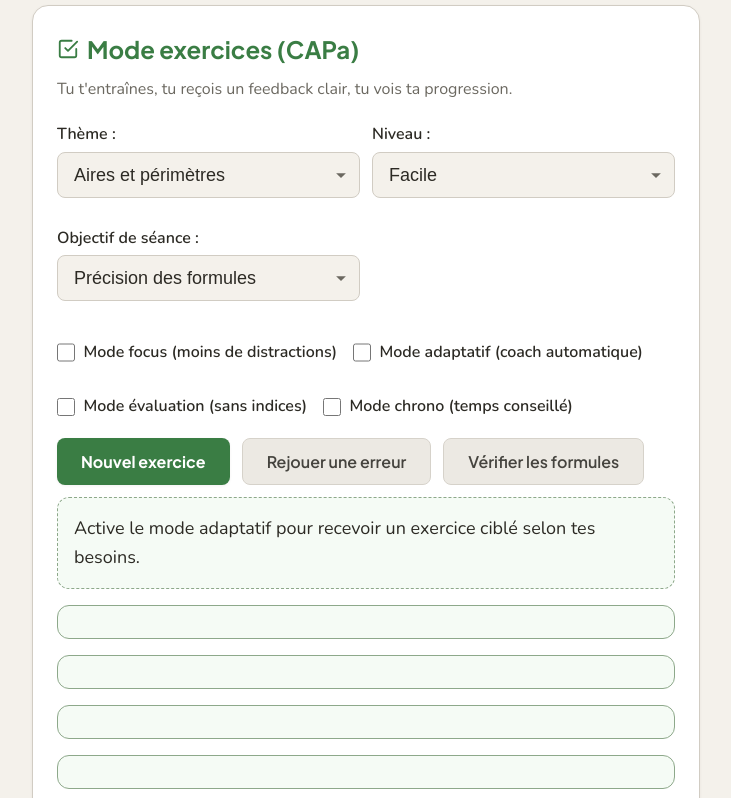
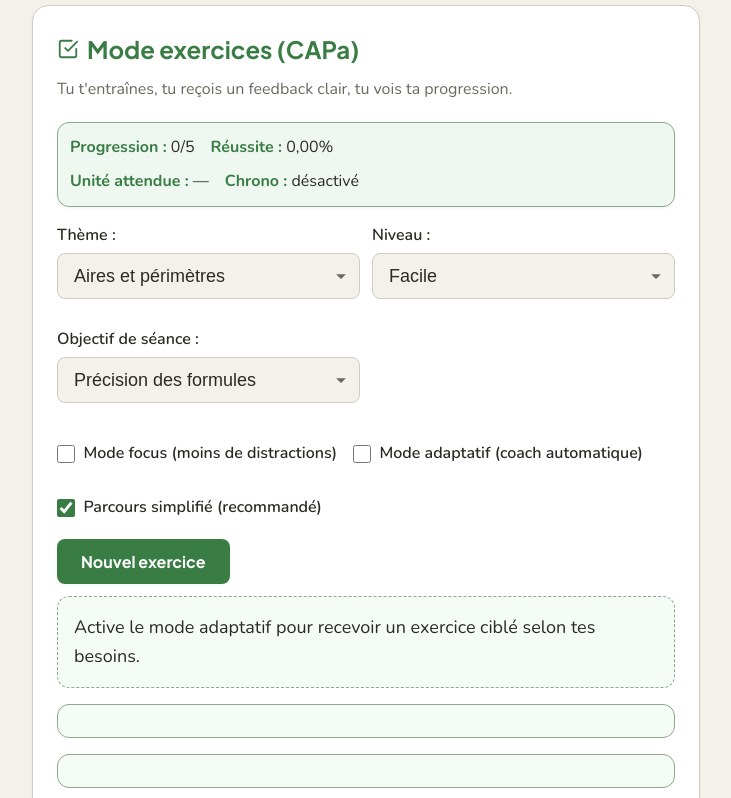
Before and after one commit to Oumar-GAYE-EDB/maths-paysager, a plain HTML site: page index.html in a window 1280 px wide. Shown: the part 1720-2518 px from the top of the page, without its empty margins (274-1005 px from the left). Drawn offline with nearby package versions, Linux system fonts and the light colour scheme.

Commit message:
Améliore le mode exercices avec parcours simplifié et ruban de session

```diff
--- a/app.js
+++ b/app.js
@@ -10,6 +10,7 @@ const PI = Math.PI; // ≈ 3.14159265...
 const CLE_HISTORIQUE = "maths-paysager-historique";
 const CLE_PROGRESS = "maths-paysager-progression";
 const CLE_REMEDIATION = "maths-paysager-remediation";
+const CLE_MODE_PARCOURS_SIMPLE = "maths-paysager-parcours-simple";
 const MAX_HISTORIQUE = 20;
 const sessionStats = { essais: 0, reussites: 0 };
 let chronoInterval = null;
@@ -50,7 +51,9 @@ document.addEventListener("DOMContentLoaded", function () {
   const modeFocus = document.getElementById("mode-focus");
   const modeEvaluation = document.getElementById("mode-evaluation");
   const modeChrono = document.getElementById("mode-chrono");
+  const modeParcoursSimple = document.getElementById("mode-parcours-simple");
   const enonceExercice = document.getElementById("exercice-enonce");
+  const rubanSessionExercice = document.getElementById("ruban-session-exercice");
   const recommandationExercice = document.getElementById("recommandation-exercice");
   const coachEtapes = document.getElementById("coach-etapes");
   const objectifSession = document.getElementById("objectif-session");
@@ -151,7 +154,9 @@ document.addEventListener("DOMContentLoaded", function () {
     modeAdaptatif: modeAdaptatif,
     modeEvaluation: modeEvaluation,
     modeChrono: modeChrono,
+    modeParcoursSimple: modeParcoursSimple,
     enonceExercice: enonceExercice,
+    rubanSessionExercice: rubanSessionExercice,
     recommandationExercice: recommandationExercice,
     coachEtapes: coachEtapes,
     objectifSession: objectifSession,
@@ -348,9 +353,11 @@ function mettreAJourIconeTheme(bouton, theme) {
 function initialiserModeExercices(ui) {
   if (!ui || !ui.btnGenererExercice) return;
 
+  initialiserParcoursSimplifie(ui);
   mettreAJourProgressionSession(ui.sessionProgression);
   mettreAJourDiagnosticPedagogique(ui.diagnosticExercice, ui.planRevision);
   mettreAJourChronometre(ui);
+  mettreAJourRubanSession(ui);
   if (ui.testsFormulesResultat) {
     ui.testsFormulesResultat.innerHTML = "Conseil fiabilité : lance « Vérifier les formules » avant une évaluation.";
   }
@@ -371,6 +378,8 @@ function initialiserModeExercices(ui) {
     mettreAJourUniteAttendue(ui.uniteAttendue, exerciceActuel);
     appliquerModeEvaluation(ui.modeEvaluation, ui.btnIndice1, ui.btnIndice2, ui.btnMethode, ui.feedbackExercice);
     demarrerChronoSiActif(ui, exerciceActuel);
+    reinitialiserAidesParcoursSimple(ui);
+    mettreAJourRubanSession(ui);
   });
 
   ui.btnValiderExercice.addEventListener("click", function () {
@@ -488,6 +497,8 @@ function corrigerExercice(ui, passerAuSuivant) {
     if (parcoursCibleActif && !passerAuSuivant) parcoursCibleActif.restant = Math.max(0, parcoursCibleActif.restant - 1);
     afficherHistorique(ui.historiqueExercice);
     mettreAJourDiagnosticPedagogique(ui.diagnosticExercice, ui.planRevision);
+    if (!estCorrect) debloquerAidesParcoursSimple(ui);
+    mettreAJourRubanSession(ui);
     return;
   }
 
@@ -504,6 +515,37 @@ function corrigerExercice(ui, passerAuSuivant) {
   mettreAJourUniteAttendue(ui.uniteAttendue, exerciceActuel);
   afficherPlanRemediation(ui.planRemediation, exerciceActuel, "");
   demarrerChronoSiActif(ui, exerciceActuel);
+  reinitialiserAidesParcoursSimple(ui);
+  mettreAJourRubanSession(ui);
+}
+
+function initialiserParcoursSimplifie(ui) {
+  if (!ui || !ui.modeParcoursSimple) return;
+  const modeEnregistre = localStorage.getItem(CLE_MODE_PARCOURS_SIMPLE);
+  const actif = modeEnregistre === null ? true : modeEnregistre === "1";
+  ui.modeParcoursSimple.checked = actif;
+  appliquerParcoursSimplifie(actif);
+  ui.modeParcoursSimple.addEventListener("change", function () {
+    const actifSelection = !!ui.modeParcoursSimple.checked;
+    appliquerParcoursSimplifie(actifSelection);
+    if (actifSelection) reinitialiserAidesParcoursSimple(ui);
+    localStorage.setItem(CLE_MODE_PARCOURS_SIMPLE, actifSelection ? "1" : "0");
+  });
+}
+
+function appliquerParcoursSimplifie(actif) {
+  document.body.classList.toggle("mode-parcours-simple", !!actif);
+  if (!actif) document.body.classList.remove("mode-parcours-simple-aides");
+}
+
+function debloquerAidesParcoursSimple(ui) {
+  if (!ui || !ui.modeParcoursSimple || !ui.modeParcoursSimple.checked) return;
+  document.body.classList.add("mode-parcours-simple-aides");
+}
+
+function reinitialiserAidesParcoursSimple(ui) {
+  if (!ui || !ui.modeParcoursSimple || !ui.modeParcoursSimple.checked) return;
+  document.body.classList.remove("mode-parcours-simple-aides");
 }
 
 function creerExercice(theme, niveau, meta) {
@@ -1186,6 +1228,26 @@ function mettreAJourProgressionSession(zone) {
     "<small>Objectif conseillé : atteindre 80% avant de passer au niveau supérieur.</small>";
 }
 
+function mettreAJourRubanSession(ui) {
+  if (!ui || !ui.rubanSessionExercice) return;
+  const taux = sessionStats.essais > 0 ? (sessionStats.reussites / sessionStats.essais) * 100 : 0;
+  const progressionTexte = Math.min(sessionStats.essais, 5) + "/5";
+  const unite = exerciceActuel && exerciceActuel.unite ? exerciceActuel.unite : "—";
+  const chronoTexte = ui.modeChrono && ui.modeChrono.checked
+    ? String(Math.floor(Math.max(0, chronoRestant) / 60)).padStart(2, "0") + ":" + String(Math.max(0, chronoRestant) % 60).padStart(2, "0")
+    : "désactivé";
+
+  ui.rubanSessionExercice.innerHTML =
+    '<div class="exercise-session-ribbon__line">' +
+    "<span><strong>Progression :</strong> " + progressionTexte + "</span>" +
+    "<span><strong>Réussite :</strong> " + arrondir(taux) + "%</span>" +
+    "</div>" +
+    '<div class="exercise-session-ribbon__line">' +
+    "<span><strong>Unité attendue :</strong> " + unite + "</span>" +
+    "<span><strong>Chrono :</strong> " + chronoTexte + "</span>" +
+    "</div>";
+}
+
 function afficherObjectifEtCompetences(zoneObjectif, zoneCompetences, exercice, selection) {
   const objectifs = {
     precision: "Appliquer la formule sans erreur de calcul.",
@@ -1316,6 +1378,7 @@ function mettreAJourChronometre(ui) {
   if (!ui || !ui.chronometreExercice) return;
   if (!ui.modeChrono || !ui.modeChrono.checked) {
     ui.chronometreExercice.innerHTML = "Mode chrono inactif : active-le pour travailler la rapidité en conditions d'évaluation.";
+    mettreAJourRubanSession(ui);
     return;
   }
   const minutes = Math.floor(Math.max(0, chronoRestant) / 60);
@@ -1326,6 +1389,7 @@ function mettreAJourChronometre(ui) {
     ":" +
     String(secondes).padStart(2, "0") +
     " <small>(objectif : méthode juste + temps maîtrisé)</small>";
+  mettreAJourRubanSession(ui);
 }
 
 function executerTestsFormules() {
--- a/index.html
+++ b/index.html
@@ -138,6 +138,7 @@
         Mode exercices (CAPa)
       </h2>
       <p class="card__desc">Tu t'entraînes, tu reçois un feedback clair, tu vois ta progression.</p>
+      <div id="ruban-session-exercice" class="exercise-session-ribbon" aria-live="polite"></div>
 
       <div class="form-fields">
         <div class="form-group">
@@ -175,11 +176,15 @@
           <input type="checkbox" id="mode-adaptatif">
           <span>Mode adaptatif (coach automatique)</span>
         </label>
-        <label class="coach-toggle" for="mode-evaluation">
+        <label class="coach-toggle" for="mode-parcours-simple">
+          <input type="checkbox" id="mode-parcours-simple" checked>
+          <span>Parcours simplifié (recommandé)</span>
+        </label>
+        <label class="coach-toggle exercise-advanced-control" for="mode-evaluation">
           <input type="checkbox" id="mode-evaluation">
           <span>Mode évaluation (sans indices)</span>
         </label>
-        <label class="coach-toggle" for="mode-chrono">
+        <label class="coach-toggle exercise-advanced-control" for="mode-chrono">
           <input type="checkbox" id="mode-chrono">
           <span>Mode chrono (temps conseillé)</span>
         </label>
@@ -187,8 +192,8 @@
 
       <div class="actions">
         <button class="btn btn--primary" id="btn-generer-exercice" type="button">Nouvel exercice</button>
-        <button class="btn btn--secondary" id="btn-rejouer-erreur" type="button">Rejouer une erreur</button>
-        <button class="btn btn--secondary" id="btn-tests-formules" type="button">Vérifier les formules</button>
+        <button class="btn btn--secondary exercise-advanced-control" id="btn-rejouer-erreur" type="button">Rejouer une erreur</button>
+        <button class="btn btn--secondary exercise-advanced-control" id="btn-tests-formules" type="button">Vérifier les formules</button>
       </div>
 
       <div id="recommandation-exercice" class="exercise-panel exercise-panel--hint exercise-panel--priority">
@@ -214,14 +219,14 @@
         <button class="btn btn--primary" id="btn-valider-exercice" type="button">Valider</button>
         <button class="btn btn--secondary" id="btn-suivant-exercice" type="button">Exercice suivant</button>
         <button class="btn btn--secondary" id="btn-joker-exercice" type="button">Je bloque</button>
-        <button class="btn btn--secondary" id="btn-indice-1" type="button">Indice 1</button>
-        <button class="btn btn--secondary" id="btn-indice-2" type="button">Indice 2</button>
-        <button class="btn btn--secondary" id="btn-methode" type="button">Voir méthode</button>
+        <button class="btn btn--secondary exercise-advanced-control exercise-advanced-assistance" id="btn-indice-1" type="button">Indice 1</button>
+        <button class="btn btn--secondary exercise-advanced-control exercise-advanced-assistance" id="btn-indice-2" type="button">Indice 2</button>
+        <button class="btn btn--secondary exercise-advanced-control exercise-advanced-assistance" id="btn-methode" type="button">Voir méthode</button>
       </div>
 
       <div id="feedback-exercice" class="resultat" aria-live="polite"></div>
 
-      <details class="exercise-more">
+      <details class="exercise-more exercise-advanced-control">
         <summary>Afficher les outils avancés (diagnostic, remédiation, historique)</summary>
         <div id="plan-remediation" class="exercise-panel"></div>
         <div id="plan-maitrise" class="exercise-panel"></div>
--- a/style.css
+++ b/style.css
@@ -592,6 +592,32 @@ body.mode-focus #section-exercices {
   border-style: dashed;
 }
 
+.exercise-session-ribbon {
+  position: sticky;
+  top: var(--space-3);
+  z-index: 5;
+  margin: var(--space-3) 0 var(--space-4);
+  padding: var(--space-3);
+  border: 1px solid color-mix(in srgb, var(--color-primary) 45%, var(--color-border));
+  border-radius: var(--radius-lg);
+  background: color-mix(in srgb, var(--color-primary-light) 70%, var(--color-surface) 30%);
+  box-shadow: var(--shadow-sm);
+  display: grid;
+  gap: var(--space-2);
+}
+
+.exercise-session-ribbon__line {
+  display: flex;
+  flex-wrap: wrap;
+  gap: var(--space-2) var(--space-4);
+  font-size: var(--text-sm);
+  color: var(--color-text);
+}
+
+.exercise-session-ribbon__line strong {
+  color: var(--color-primary);
+}
+
 .exercise-more {
   margin-top: var(--space-4);
   border: 1px dashed var(--color-border);
@@ -670,6 +696,14 @@ body.mode-focus #section-exercices {
 button[aria-disabled="true"] {
   opacity: 0.5;
   cursor: not-allowed;
+}
+
+.mode-parcours-simple .exercise-advanced-control {
+  display: none !important;
+}
+
+.mode-parcours-simple.mode-parcours-simple-aides .exercise-advanced-assistance {
+  display: inline-flex !important;
 }
 
 .panel-title {
```
